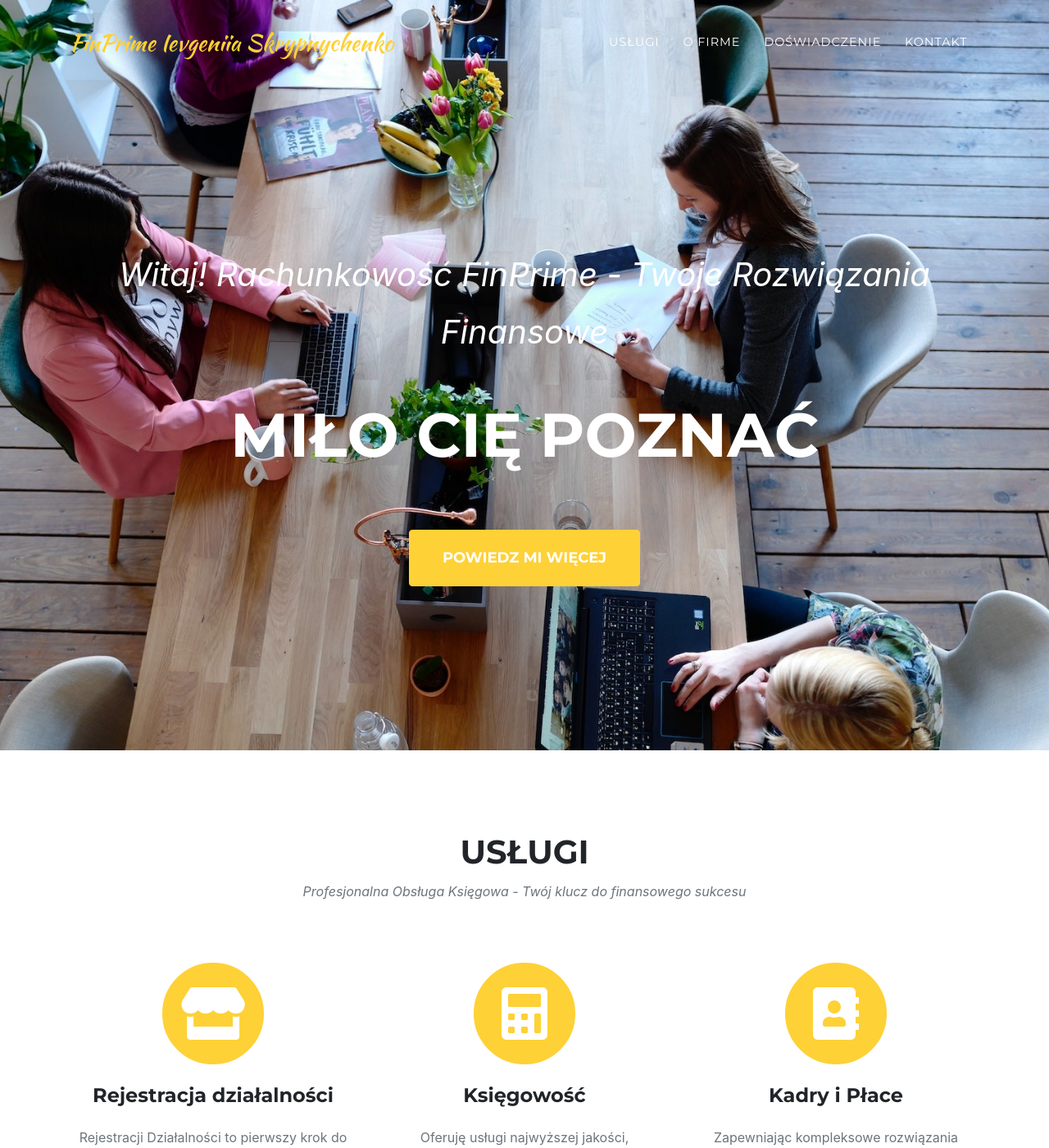
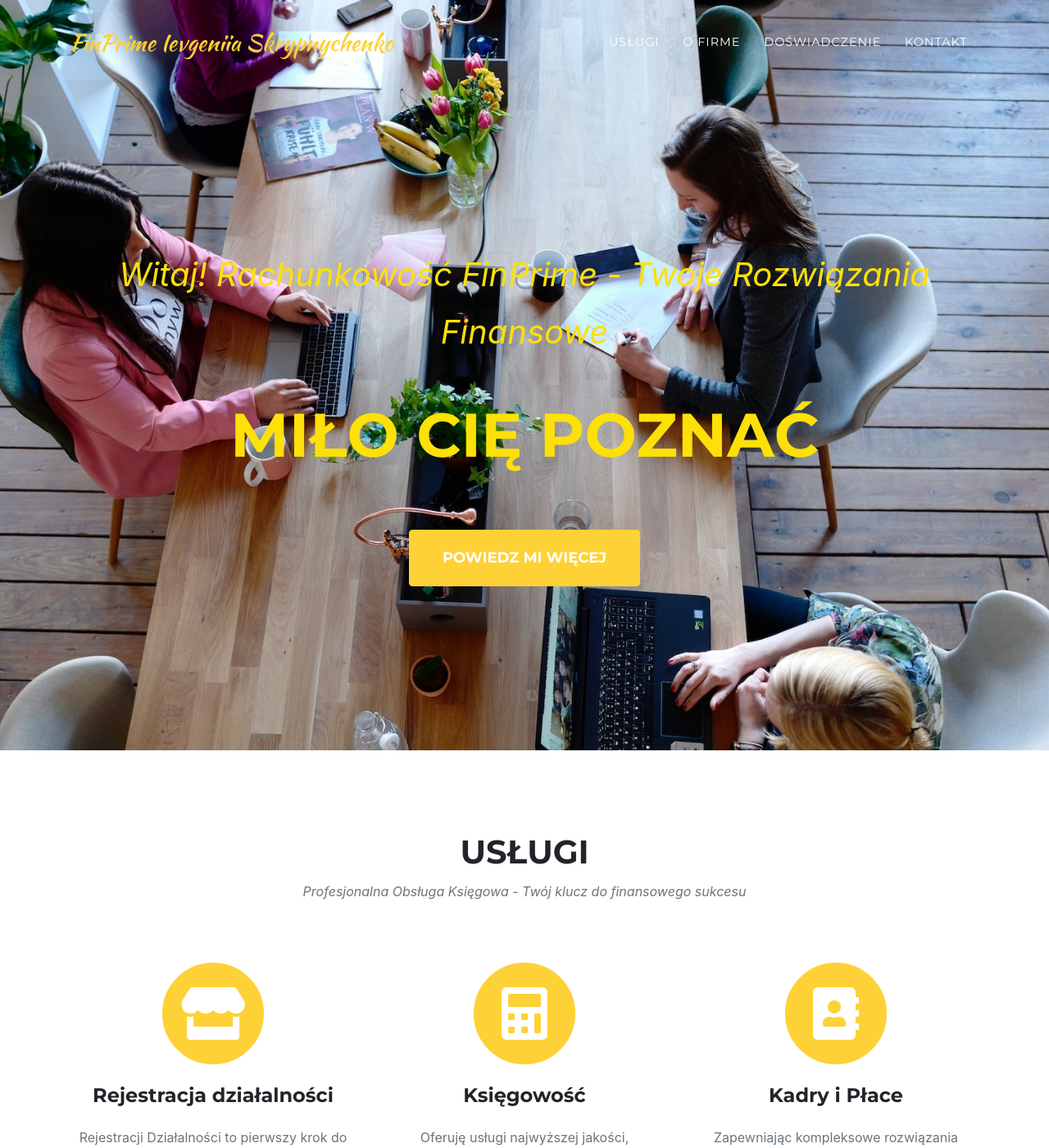
Before and after one commit to scripnichenko/finprime, a Jekyll site: the page built from index.md, in a window 1280 px wide and 1400 px high. Shown: the whole window at 82% size. Built offline with Jekyll 4.4.1, drawn with Linux system fonts in a browser that asks for light colours; some web fonts are replaced.

Commit message:
changed color

```diff
--- a/_sass/layout/_masthead.scss
+++ b/_sass/layout/_masthead.scss
@@ -1,7 +1,7 @@
 // Styling for the masthead
 header.masthead {
   text-align: center;
-  color: white;
+  color: #fce008;
   background-image: url("#{$header-image}");
   background-repeat: no-repeat;
   background-attachment: scroll;
```
